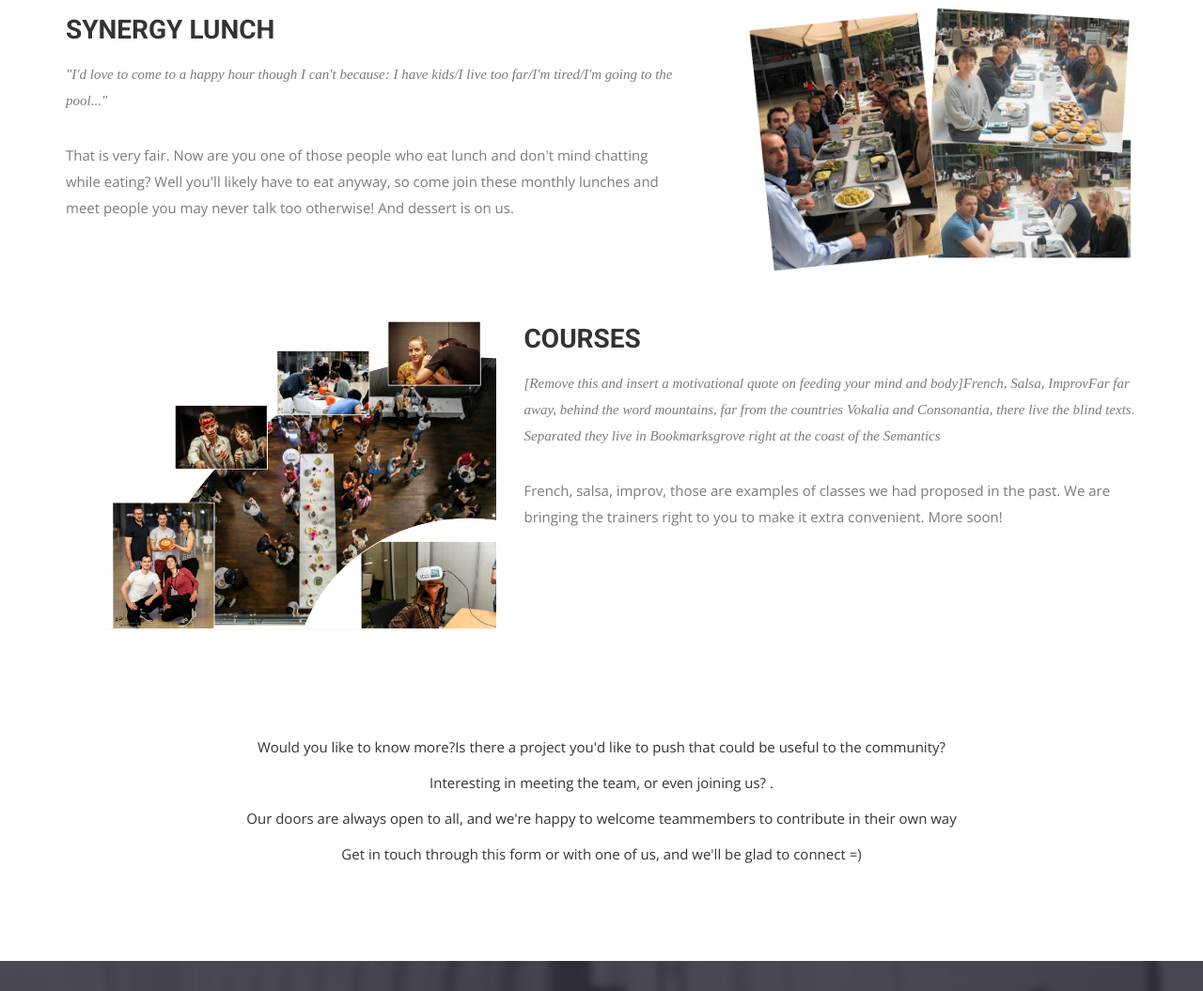
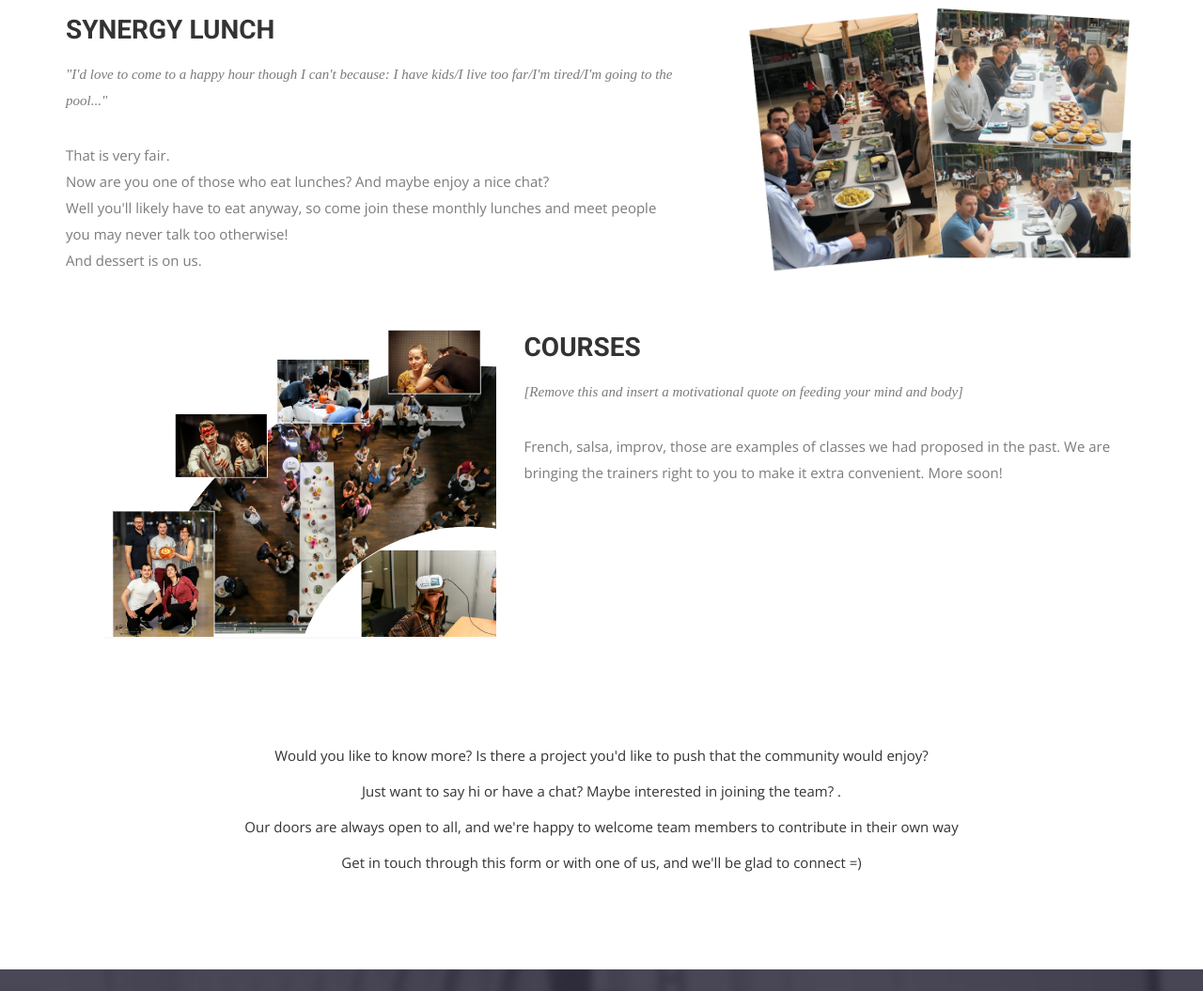
Before and after one commit to socialcambusbiotechassociation/socialcambusbiotechassociation.github.io, a plain HTML site: page what.html in a window 1280 px wide. Shown: the part 953-2008 px from the top of the page at 94% size. Drawn offline with nearby package versions, Linux system fonts and the light colour scheme; a web font is replaced by a local one.

Commit message:
Update what.html

```diff
--- a/what.html
+++ b/what.html
@@ -139,7 +139,6 @@ What we do
         <div class="block">
           <div class="section-title">
             <h2>Happy Hour</h2>
-
           </div>
           <p>Each month, one friday evening, members from all around the campus come together for a well deserved break where they can find fun activities, food and drinks, and more importantly great peers! When was the last moment you talked to people from outside your group? Now is the occasion! </p>
         </div>
@@ -157,9 +156,10 @@ What we do
             <h2>Synergy Lunch</h2>
             <p>"I'd love to come to a happy hour though I can't because: I have kids/I live too far/I'm tired/I'm going to the pool..."</p>
           </div>
-          <p>That is very fair.
-          Now are you one of those people who eat lunch and don't mind chatting while eating? Well you'll likely have to eat anyway, so come join these monthly lunches and meet people you may never talk too otherwise!
-          And dessert is on us. </p>
+          <p>That is very fair.<br>
+          Now are you one of those who eat lunches? And maybe enjoy a nice chat?<br>
+          Well you'll likely have to eat anyway, so come join these monthly lunches and meet people you may never talk too otherwise!
+          <br>And dessert is on us. </p>
         </div>
       </div><!-- .col-md-7 close -->
                   <div class="col-md-5 col-sm-12">
@@ -184,7 +184,7 @@ What we do
         <div class="block">
           <div class="section-title">
             <h2>Courses</h2>
-            <p>[Remove this and insert a motivational quote on feeding your mind and body]French, Salsa, ImprovFar far away, behind the word mountains, far from the countries Vokalia and Consonantia, there live the blind texts. Separated they live in Bookmarksgrove right at the coast of the Semantics</p>
+            <p>[Remove this and insert a motivational quote on feeding your mind and body]</p>
           </div>
           <p>French, salsa, improv, those are examples of classes we had proposed in the past. We are bringing the trainers right to you to make it extra convenient. More soon! </p>
         </div>
@@ -198,10 +198,10 @@ What we do
   <div class="container">
     <div class="row">
 
-      <p>Would you like to know more?Is there a project you'd like to push that could be useful to the community?</p>
-       <p>Interesting in meeting the team, or even joining us? .</p>
-      <p>Our doors are always open to all, and we're happy to welcome teammembers to contribute in their own way
-      <p> Get in touch through this form or with one of us, and we'll be glad to connect =)</p>
+      <p>Would you like to know more? Is there a project you'd like to push that the community would enjoy?</p>
+      <p>Just want to say hi or have a chat? Maybe interested in joining the team? .</p>
+      <p>Our doors are always open to all, and we're happy to welcome team members to contribute in their own way</p>
+      <p>Get in touch through this form or with one of us, and we'll be glad to connect =)</p>
 
      </p>
 
```
